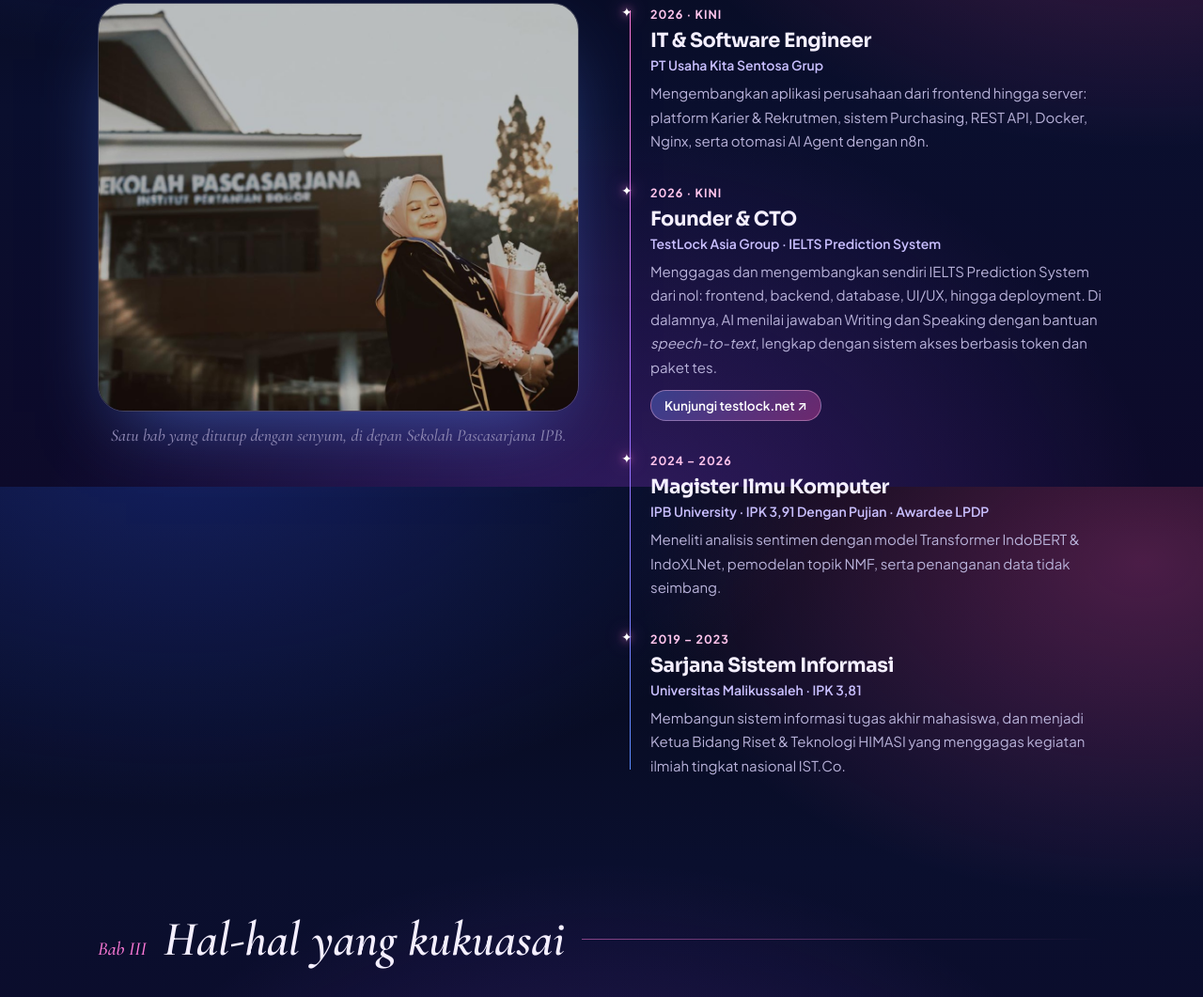
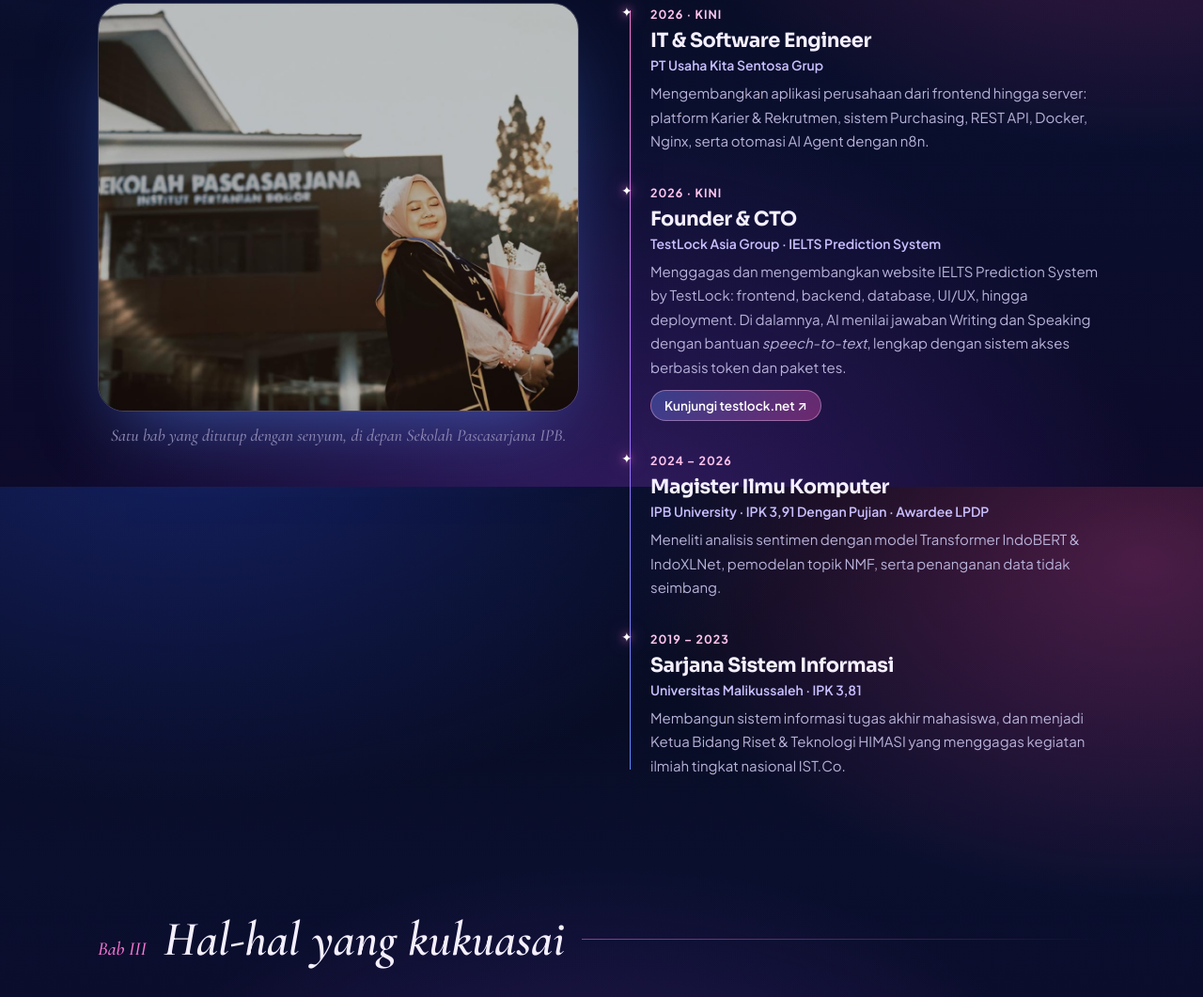
Before and after one commit to wanisya/nebula-aurora-sign, a website with bundled scripts: page public/kenalan.html in a window 1280 px wide. Shown: the part 1882-2943 px from the top of the page at 94% size. Built offline with nearby package versions, Linux system fonts and the light colour scheme.

Commit message:
Update kenalan.html

```diff
--- a/public/kenalan.html
+++ b/public/kenalan.html
@@ -110,7 +110,7 @@
             <span class="when">2026 · kini</span>
             <h3>Founder &amp; CTO</h3>
             <p class="where">TestLock Asia Group · IELTS Prediction System</p>
-            <p>Menggagas dan mengembangkan sendiri IELTS Prediction System dari nol: frontend, backend, database, UI/UX, hingga deployment. Di dalamnya, AI menilai jawaban Writing dan Speaking dengan bantuan <em>speech-to-text</em>, lengkap dengan sistem akses berbasis token dan paket tes.</p>
+            <p>Menggagas dan mengembangkan website IELTS Prediction System by TestLock: frontend, backend, database, UI/UX, hingga deployment. Di dalamnya, AI menilai jawaban Writing dan Speaking dengan bantuan <em>speech-to-text</em>, lengkap dengan sistem akses berbasis token dan paket tes.</p>
             <a class="tl-link" href="https://testlock.net/" target="_blank" rel="noopener">Kunjungi testlock.net ↗</a>
           </li>
           <li class="reveal">
```
